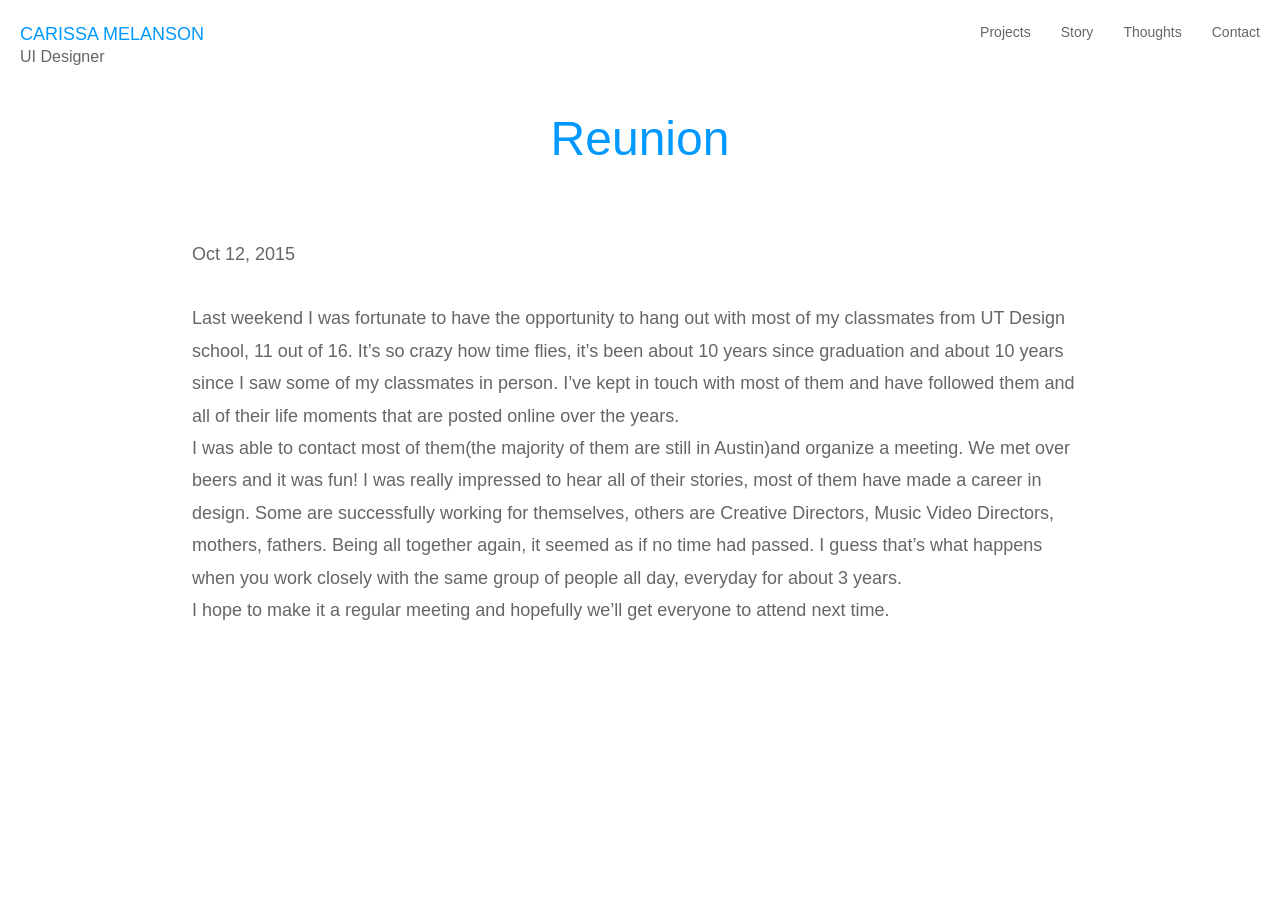
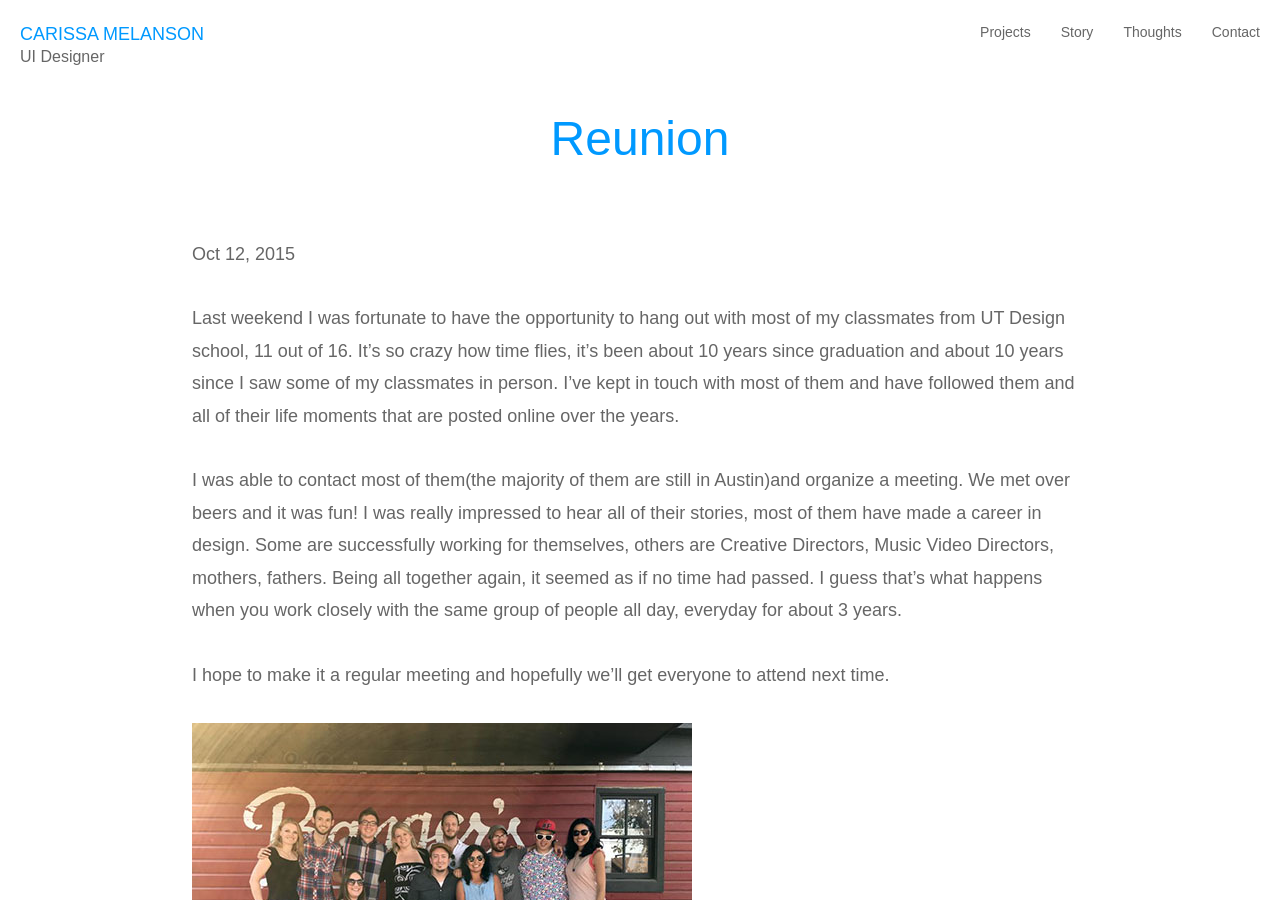
Before and after one commit to carissamelanson/carissamelanson.github.io, a Jekyll site: the page built from _posts/2015-10-12-reunion.markdown, in a window 1280 px wide and 900 px high. Built offline with Jekyll 4.4.1, drawn with Linux system fonts in a browser that asks for light colours.

Commit message:
edit to reunion blog post

```diff
--- a/_posts/2015-10-12-reunion.markdown
+++ b/_posts/2015-10-12-reunion.markdown
@@ -5,8 +5,16 @@ date:   2015-10-12
 
 ---
 <br>
+
 Last weekend I was fortunate to have the opportunity to hang out with most of my classmates from UT Design school, 11 out of 16. It's so crazy how time flies, it's been about 10 years since graduation and about 10 years since I saw some of my classmates in person. I've kept in touch with most of them and have followed them and all of their life moments that are posted online over the years.
+
 <br>
+
 I was able to contact most of them(the majority of them are still in Austin)and organize a meeting. We met over beers and it was fun! I was really impressed to hear all of their stories, most of them have made a career in design. Some are successfully working for themselves, others are Creative Directors, Music Video Directors, mothers, fathers. Being all together again, it seemed as if no time had passed. I guess that's what happens when you work closely with the same group of people all day, everyday for about 3 years.
+
 <br>
+
 I hope to make it a regular meeting and hopefully we'll get everyone to attend next time.
+
+<br>
+![Group Photo](/images/group-photo.jpg)
```
Also changed, not shown: images/group-photo.jpg (added).
